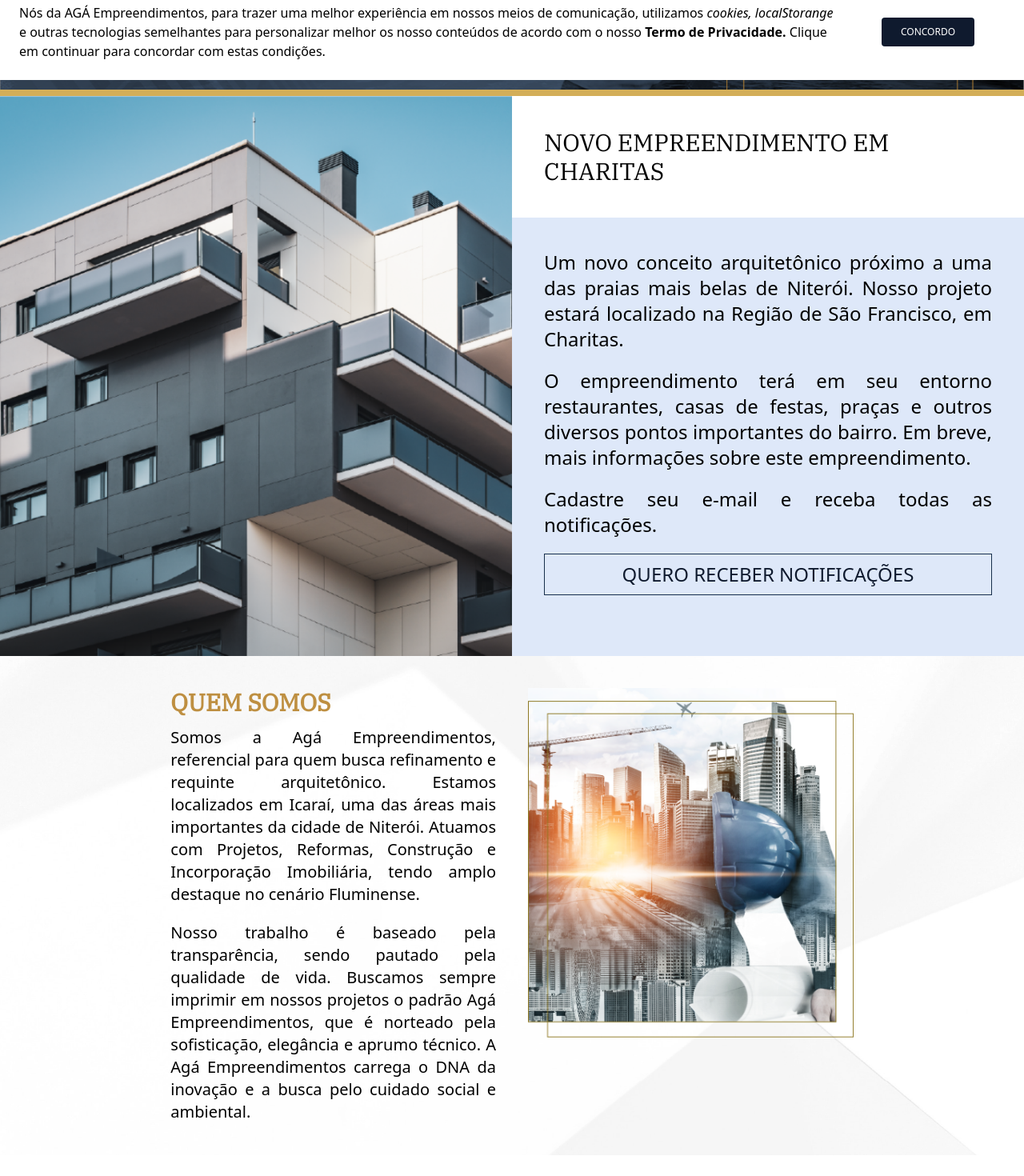
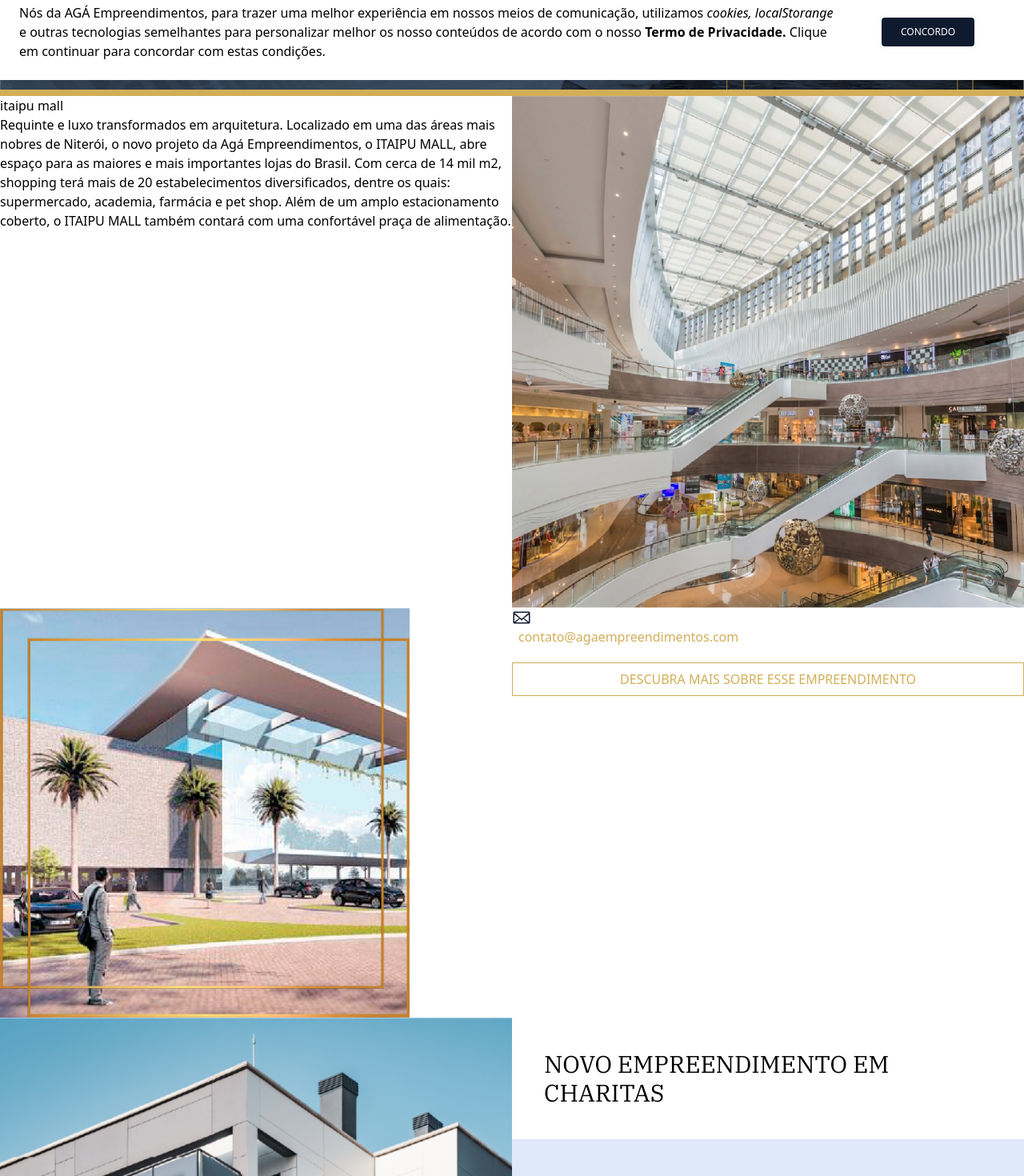
Before and after one commit to Grupo-Hp/aga-2.0, a Next.js app: page / in a window 1280 px wide. Shown: the part 660-2130 px from the top of the page at 80% size. Built offline with nearby package versions, Linux system fonts and the light colour scheme; no server answers.

Commit message:
itaupuMall 02

```diff
--- a/components/ItaipuMall.jsx
+++ b/components/ItaipuMall.jsx
@@ -1,9 +1,32 @@
 import Image from 'next/image'
+import { GoMail } from "react-icons/go";
 
 export default function ItaipuMall() {
-    return(
+    return (
         <>
-        <h1>teste</h1>
+            <div className="grid grid-cols-2">
+                <div className="col-span-1">
+                    <h4>itaipu mall</h4>
+                    <p>
+                        Requinte e luxo transformados em arquitetura. Localizado em uma das áreas mais nobres de Niterói, o novo projeto da Agá Empreendimentos, o ITAIPU MALL, abre espaço para as maiores e mais importantes lojas do Brasil. Com cerca de 14 mil m2, shopping terá mais de 20 estabelecimentos diversificados, dentre os quais: supermercado, academia, farmácia e pet shop. Além de um amplo estacionamento coberto, o ITAIPU MALL também contará com uma confortável praça de alimentação.
+                    </p>
+                </div>
+                <div className="col-span-1">
+                    <Image src="/images/itaipu1.png" layout='responsive' width={100} height={100} alt="Imagem ilustrativa" />
+                </div>
+            </div>
+            <div className="grid grid-cols-2">
+                <div className="col-span-1 max-w-lg">
+                    <Image src="/images/itaipu2.png" layout='responsive' width={100} height={100} alt="Imagem ilustrativa" />
+
+                </div>
+                <div className="col-span-1">
+                    <ul>
+                        <li className='text-secondary-20'><GoMail className={`text-primary-10 text-2xl`} />&ensp;contato@agaempreendimentos.com</li>
+                    </ul>
+                    <button type="" className="mt-5 w-full px-6 py-2.5 text-secondary-20 font-light text-2xs leading-tight uppercase border border-secondary-20 hover:bg-secondary-20 hover:text-white transition duration-300 ease-in-out">descubra mais sobre esse empreendimento</button>
+                </div>
+            </div>
         </>
     )
 }
--- a/pages/index.jsx
+++ b/pages/index.jsx
@@ -2,6 +2,7 @@
 import PoliticaComponents from '../components/PoliticaComponets'
 import Nav from '../components/Nav'
 import Header from '../components/Header'
+import ItaipuMall from '../components/ItaipuMall'
 import Arua from '../components/Arua'
 import QuemSomos from '../components/QuemSomos'
 import MVV from '../components/MVV'
@@ -15,6 +16,7 @@
       <PoliticaComponents />
       <Nav />
       <Header />
+      <ItaipuMall />
       <Arua />
       <QuemSomos />
       <MVV />
```
Also changed, not shown: public/images/itaipu1.png (added), public/images/itaipu2.png (added).
